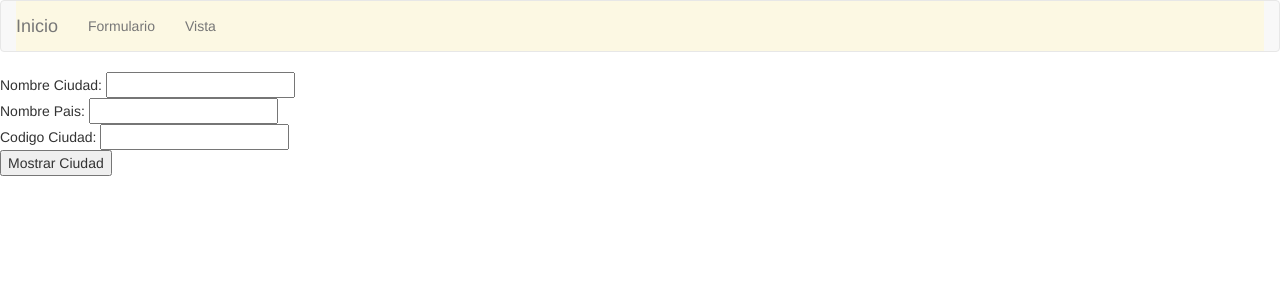
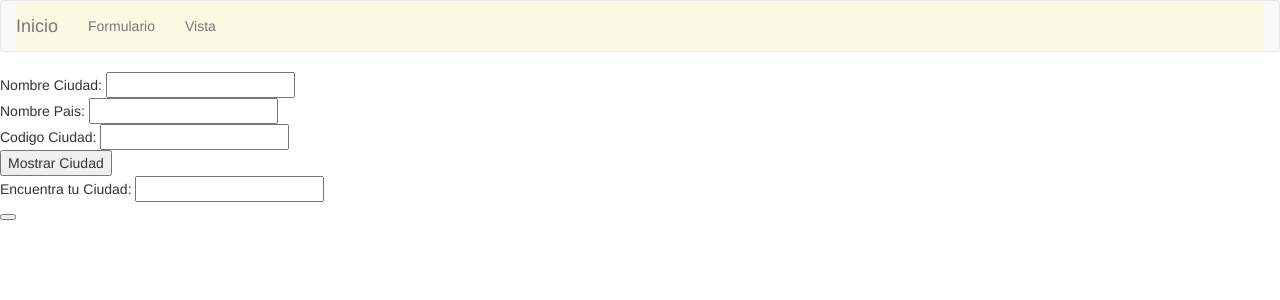
Before and after one commit to pipe473/Reto-servicios-Angular, an Angular app: page /formulario in a window 1280 px wide. Shown: the top 300 px of the page. Built offline with nearby package versions, Linux system fonts and the light colour scheme.

Commit message:
Metodo de encontrar por codigo de ciudad terminado

```diff
--- a/src/app/pages/formulario/formulario.component.html
+++ b/src/app/pages/formulario/formulario.component.html
@@ -4,4 +4,13 @@
     Codigo Ciudad: <input type="text" #codigo><br>
 
     <button (click)="crear(ciudad.value, pais.value, codigo.value)">Mostrar Ciudad</button>
+
+    <div class="encontrar">
+        Encuentra tu Ciudad: <input type="text" #encontrar><br>
+
+        <button (click)="find(encontrar)"></button>
+    </div>
+    <p *ngIf="ciudadEncontrada !=null">
+        Ciudad Encontrada: {{ciudadEncontrada.nombre}}
+     </p>
 </div>
--- a/src/app/pages/formulario/formulario.component.ts
+++ b/src/app/pages/formulario/formulario.component.ts
@@ -8,6 +8,8 @@ import { Ciudad } from 'src/app/models/ciudad';
   styleUrls: ['./formulario.component.css']
 })
 export class FormularioComponent implements OnInit {
+
+  public ciudadEncontrada: Ciudad = null;
 
   constructor(public misServicios: MisServiciosService) { }
 
@@ -26,4 +28,10 @@ export class FormularioComponent implements OnInit {
   ngOnInit(): void {
   }
 
+  public find(codigo:HTMLInputElement){
+    this.ciudadEncontrada = this.misServicios.getOne(codigo.value)
+       console.log(this.ciudadEncontrada);
+
+  }
+
 }
--- a/src/app/pages/vista/vista.component.html
+++ b/src/app/pages/vista/vista.component.html
@@ -5,4 +5,5 @@
         Nombre Pais: {{ciudad.pais}}<br>
         Codigo Ciudad: {{ciudad.codigo}}<br>
     </p>
+
 </div>
--- a/src/app/pages/vista/vista.component.ts
+++ b/src/app/pages/vista/vista.component.ts
@@ -12,11 +12,16 @@ export class VistaComponent implements OnInit {
   // ESta variable es la que llamo desde mi vista.html
   public ciudades: Ciudad[];
 
+
   constructor(public misServicios: MisServiciosService) {
      this.ciudades = this.misServicios.getAll();
+
    }
 
   ngOnInit(): void {
+
   }
 
+
+
 }
--- a/src/app/shared/mis-servicios.service.ts
+++ b/src/app/shared/mis-servicios.service.ts
@@ -16,6 +16,17 @@ export class MisServiciosService {
    return this.ciudades;
   }
 
+  // Metodo para obtener una ciudad en concreto desde el formulario por su codigo
+  getOne(codigo: string): Ciudad {
+    let resultado: Ciudad = null;
+    for (let i = 0; i < this.ciudades.length; i++) {
+      if (codigo === this.ciudades[i].codigo) {
+        resultado = this.ciudades[i];
+      }
+    }
+    return resultado;
+  }
+
   // Metodo para añadir ciudad
   public add(ciudad:Ciudad): boolean{
     let estado = false;
```
